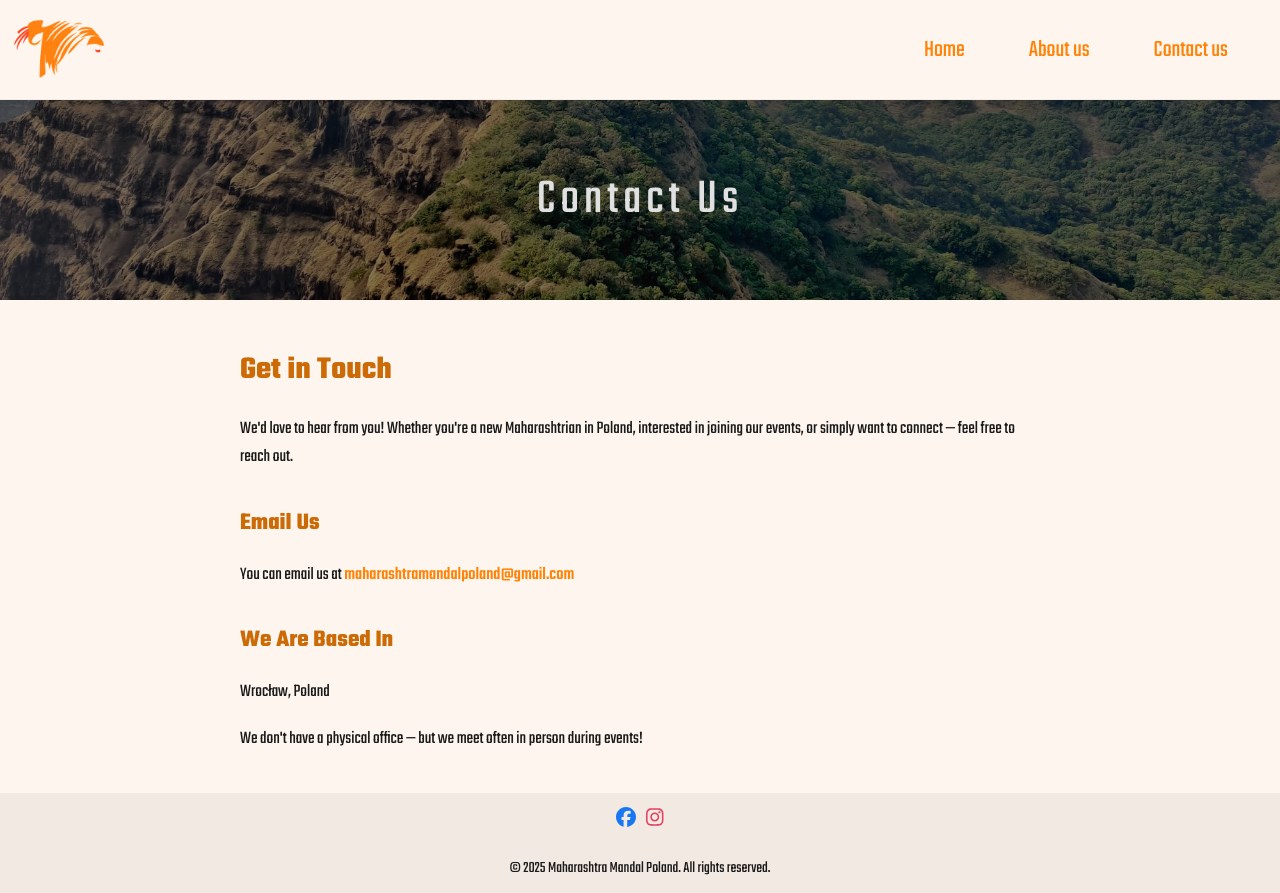
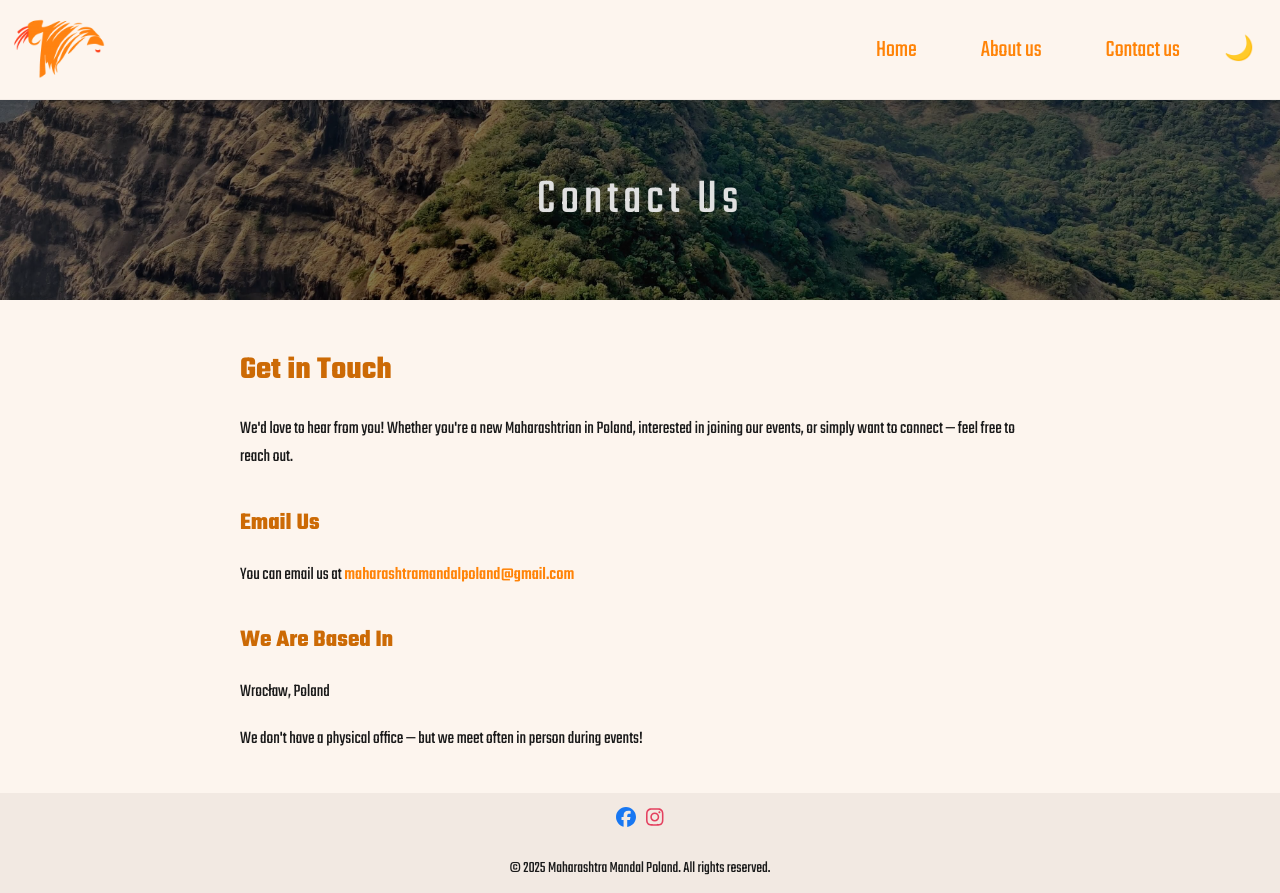
Before and after one commit to devenajitmahadik/maharashtra-mandal-poland, a React (Vite) app: page /maharashtra-mandal-poland/contact in a window 1280 px wide. Built offline with nearby package versions, Linux system fonts and the light colour scheme.

Commit message:
Adds theme toggle functionality

```diff
--- a/src/App.js
+++ b/src/App.js
@@ -1,4 +1,4 @@
-import React, { lazy } from "react";
+import React, { useContext } from "react";
 import ReactDOM from "react-dom/client";
 import { createBrowserRouter, RouterProvider, Outlet } from "react-router";
 import Header from "./components/Header/Header";
@@ -9,16 +9,24 @@ import Footer from "./components/Footer/Footer";
 import Error from "./Pages/Error/Error";
 
 import "./app.scss";
+import { ThemeContext, ThemeProvider } from "./context/ThemeContext";
 
 const AppLayout = () => {
+    const { isDarkMode } = useContext(ThemeContext);
+
     return (
-        <div className="app">
+        <div className={`app ${isDarkMode ? "dark" : ""}`}>
             <Header />
             <Outlet />
             <Footer />
         </div>
     )
 }
+
+const ErrorWrapper = () => {
+    const { isDarkMode } = useContext(ThemeContext);
+    return <Error isDarkMode={isDarkMode} />;
+};
 
 const appRouter = createBrowserRouter([
     {
@@ -38,7 +46,7 @@ const appRouter = createBrowserRouter([
                 element: <ContactUs />,
             },
         ],
-        errorElement: <Error isDarkMode={false} />
+        errorElement: <ErrorWrapper />
     },
 ], {
     basename: "/maharashtra-mandal-poland"
@@ -46,4 +54,8 @@ const appRouter = createBrowserRouter([
 
 const root = ReactDOM.createRoot(document.getElementById("root"));
 
-root.render(<RouterProvider router={appRouter}></RouterProvider>);
+root.render(
+    <ThemeProvider>
+        <RouterProvider router={appRouter}></RouterProvider>
+    </ThemeProvider>
+);
--- a/src/components/Header/Header.js
+++ b/src/components/Header/Header.js
@@ -1,15 +1,17 @@
-import { useState, useEffect } from "react";
+import { useState, useEffect, useContext } from "react";
 import { Link, useNavigate } from "react-router";
-import { faBars, faTimes } from '@fortawesome/free-solid-svg-icons';
+import { faBars, faMoon, faSun, faTimes, } from '@fortawesome/free-solid-svg-icons';
 import { FontAwesomeIcon } from "@fortawesome/react-fontawesome";
 import { navigationList } from "../../constants/header";
 import { textToId } from "../../utils/helper";
 import './header.scss';
+import { ThemeContext } from "../../context/ThemeContext";
 
 const logo = new URL("../../../assets/logo.png", import.meta.url).href;
 
 const Header = () => {
     const navigate = useNavigate();
+    const { isDarkMode, toggleTheme } = useContext(ThemeContext);
     const [menuOpen, setMenuOpen] = useState(false);
 
     // ✅ Close mobile menu when screen becomes large (desktop)
@@ -33,6 +35,19 @@ const Header = () => {
         setMenuOpen((prev) => !prev);
     };
 
+    const getThemeToggleButtons = () => {
+        // return <FontAwesomeIcon
+        //         title={`Switch to ${isDarkMode ? 'light' : 'dark'} mode`}
+        //         className="theme-toggle" onClick={toggleTheme}
+        //         icon={isDarkMode ? faSun : faMoon}
+        //     />
+        return <div
+                title={`Switch to ${isDarkMode ? 'light' : 'dark'} mode`}
+                className="theme-toggle"
+                onClick={toggleTheme}
+            >{isDarkMode ? '☀️' : '🌙'}</div>
+    }
+
     return (
         <div className="header">
             <div className="logo-container" onClick={handleLogoClick}>
@@ -52,6 +67,7 @@ const Header = () => {
                             return <li key={textToId(listItem.caption)}><Link to={listItem.navigateTo}>{listItem.caption}</Link></li>
                         })
                     }
+                    {getThemeToggleButtons()}
                 </ul>
             </div>
 
@@ -66,6 +82,7 @@ const Header = () => {
                                 </Link>
                             </li>
                         ))}
+                        {getThemeToggleButtons()}
                     </ul>
                 </div>
             )}
--- a/src/components/Header/header.scss
+++ b/src/components/Header/header.scss
@@ -31,6 +31,7 @@
             list-style-type: none;
             font-size: 24px;
             gap: 24px;
+            align-items: center;
 
             li {
                 padding: 10px;
@@ -90,6 +91,20 @@
             }
         }
     }
+
+    .theme-toggle {
+        background: none;
+        border: none;
+        cursor: pointer;
+        font-size: 1.5rem;
+        color: #ff8307;
+        transition: color 0.3s ease;
+        width: 24px;
+
+        &:hover {
+            color: #cc6a05;
+        }
+    }
 }
 
 .dark {
--- /dev/null
+++ b/src/context/ThemeContext.js
@@ -0,0 +1,22 @@
+import { createContext, useEffect, useState } from "react";
+
+export const ThemeContext = createContext();
+
+export const ThemeProvider = ({ children }) => {
+    const [isDarkMode, setIsDarkMode] = useState(() => {
+        // Read from localStorage on init
+        return localStorage.getItem("theme") === "dark";
+    });
+
+    useEffect(() => {
+        localStorage.setItem("theme", isDarkMode ? "dark" : "light");
+    }, [isDarkMode]);
+
+    const toggleTheme = () => setIsDarkMode((prev) => !prev);
+
+    return (
+        <ThemeContext.Provider value={{ isDarkMode, toggleTheme }}>
+            {children}
+        </ThemeContext.Provider>
+    );
+};
```
